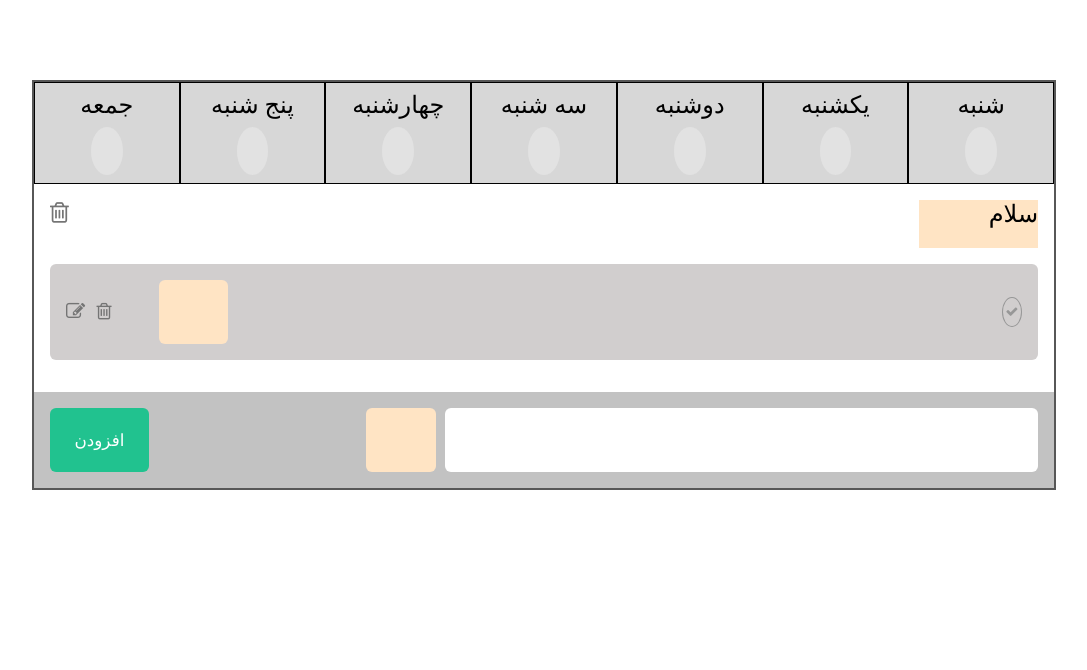
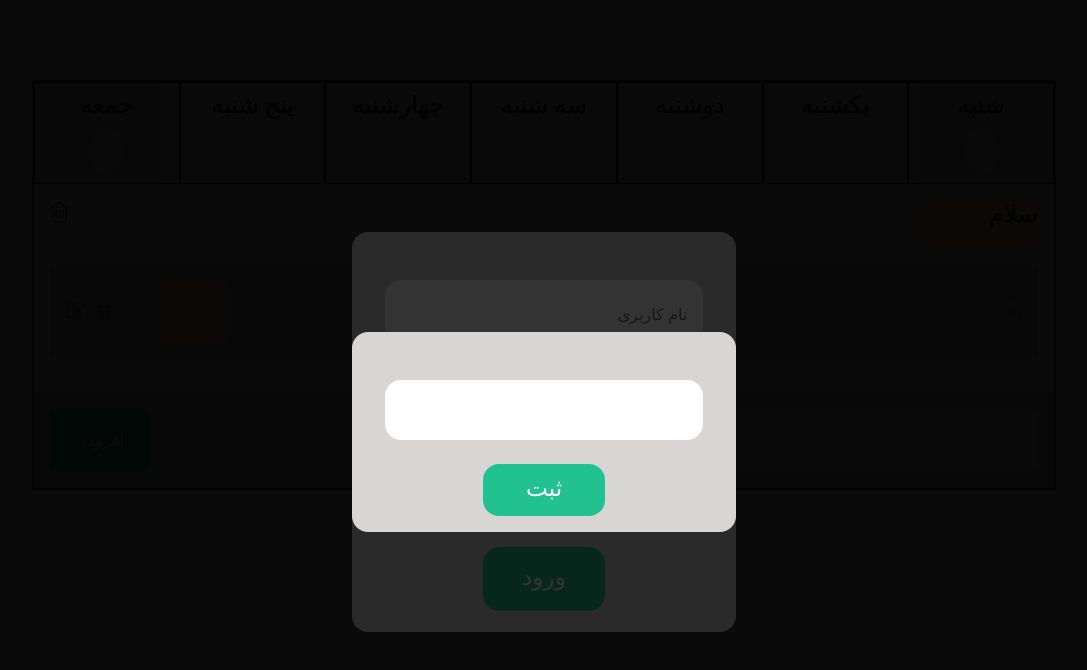
Before and after one commit to shi-najafi88/cw-13-todolist, a plain HTML site: page index.html in a window 1280 px wide. Shown: the whole page, without its empty margins (96-1183 px from the left). Drawn offline with Linux system fonts and the light colour scheme.

Commit message:
login and edit page

```diff
--- a/assets/css/style.css
+++ b/assets/css/style.css
@@ -159,3 +159,86 @@
       color: white;
       font-size: 0.7em;
   }
+
+
+
+  .log-in{
+    width: 30%;
+    height: 50vh;
+    background-color: rgb(216, 213, 213);
+    margin: 7rem auto;
+    border-radius: 1rem;
+    padding-top: 2rem;
+    padding-bottom: 1rem;
+    display: flex;
+    flex-direction: column;
+    align-items: center;
+  }
+  .input-login{
+    width: 83%;
+    height: 20%;
+    margin-top: 1rem;
+    border-radius: 1rem;
+    border: none;
+    padding-right: 1rem;
+    color: black;
+    font-size: 1em;
+
+  }
+  .btn-login{
+    width: 32%;
+    height: 8vh;
+    border-radius: 1rem;
+    color: white;
+    background-color: #21c28f;
+    margin-top: 1.5rem;
+    font-size: 1.45em;
+    border: none;
+    padding-bottom: 4px;
+  }
+
+  .overlay {
+    position: fixed;
+    /* display: none; */
+    width: 100%;
+    height: 100%;
+    top: 0;
+    left: 0;
+    right: 0;
+    bottom: 0;
+    background-color: rgba(0,0,0,0.8);
+    z-index: 2;
+    cursor: pointer;
+  }
+  #text{
+    position: absolute;
+    top: 40%;
+    left: 50%;
+    transform: translate(-50%,-50%);
+    -ms-transform: translate(-50%,-50%);
+  }
+
+  .login-form{
+    width: 30%;
+    height: 25vh;
+    background-color: rgb(216, 213, 213);
+    margin: 7rem auto;
+    border-radius: 1rem;
+    padding-top: 2rem;
+    padding-bottom: 1rem;
+    display: flex;
+    flex-direction: column;
+    align-items: center;
+  }
+
+  .form-login{
+    width: 83%;
+    height: 50%;
+    margin-top: 1rem;
+    border-radius: 1rem;
+    border: none;
+    padding-right: 1rem;
+    color: black;
+    font-size: 1em;
+
+  }
--- a/index.html
+++ b/index.html
@@ -75,5 +75,34 @@
         <button id="addButton">افزودن</button>
       </footer>
     </div>
+
+
+
+
+    <div class="overlay login">
+
+      <div class="log-in" id="text">
+
+        <input type="text" placeholder="نام کاربری" dir="rtl" class="input-login">
+        <input type="text" placeholder="نام و نام خانوادگی" dir="rtl" class="input-login">
+        <input type="text" placeholder="شماره موبایل" dir="rtl" class="input-login">
+        <button class="btn-login">ورود</button>
+
+      </div>
+    </div>
+
+
+
+    <div class="overlay form">
+
+      <div class="login-form" id="text">
+        <input type="text"  dir="rtl" class="form-login">
+        <button class="btn-login">ثبت</button>
+
+      </div>
+    </div>
+
+
+
   </body>
 </html>
```
